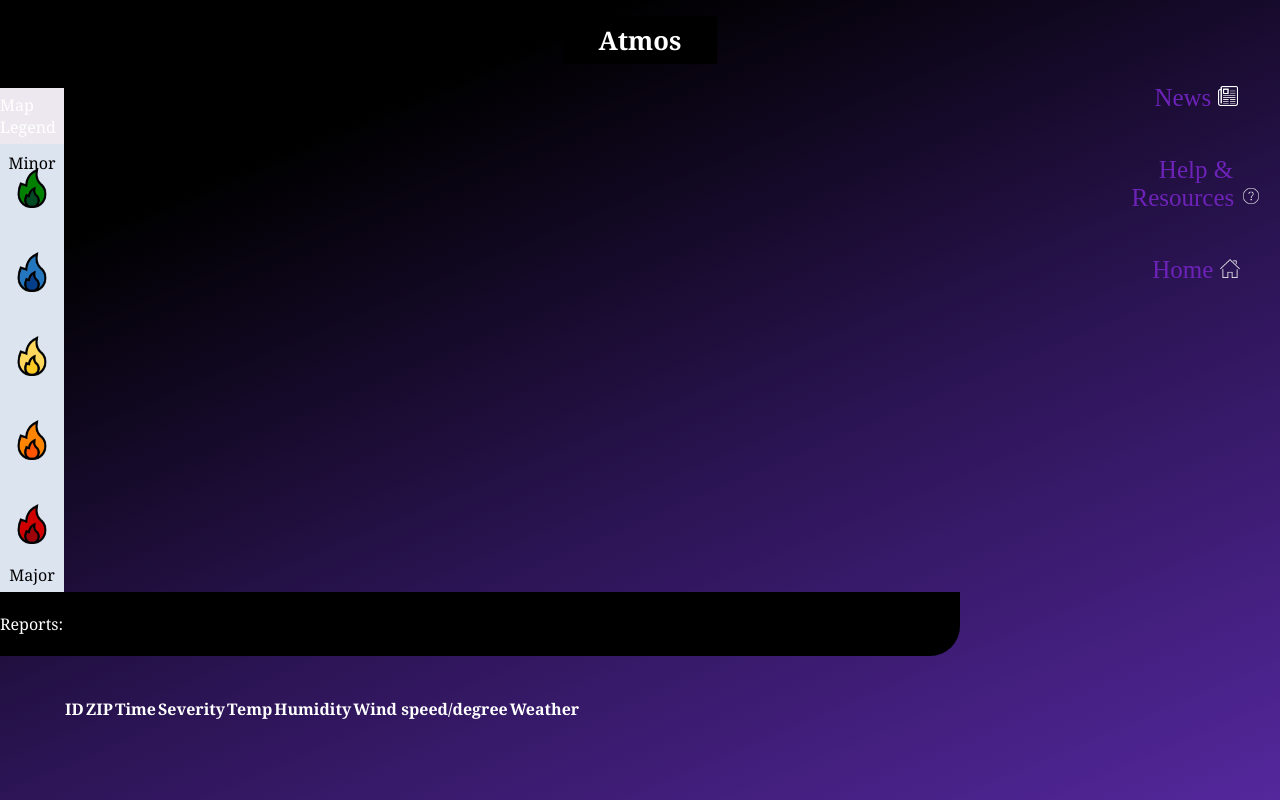
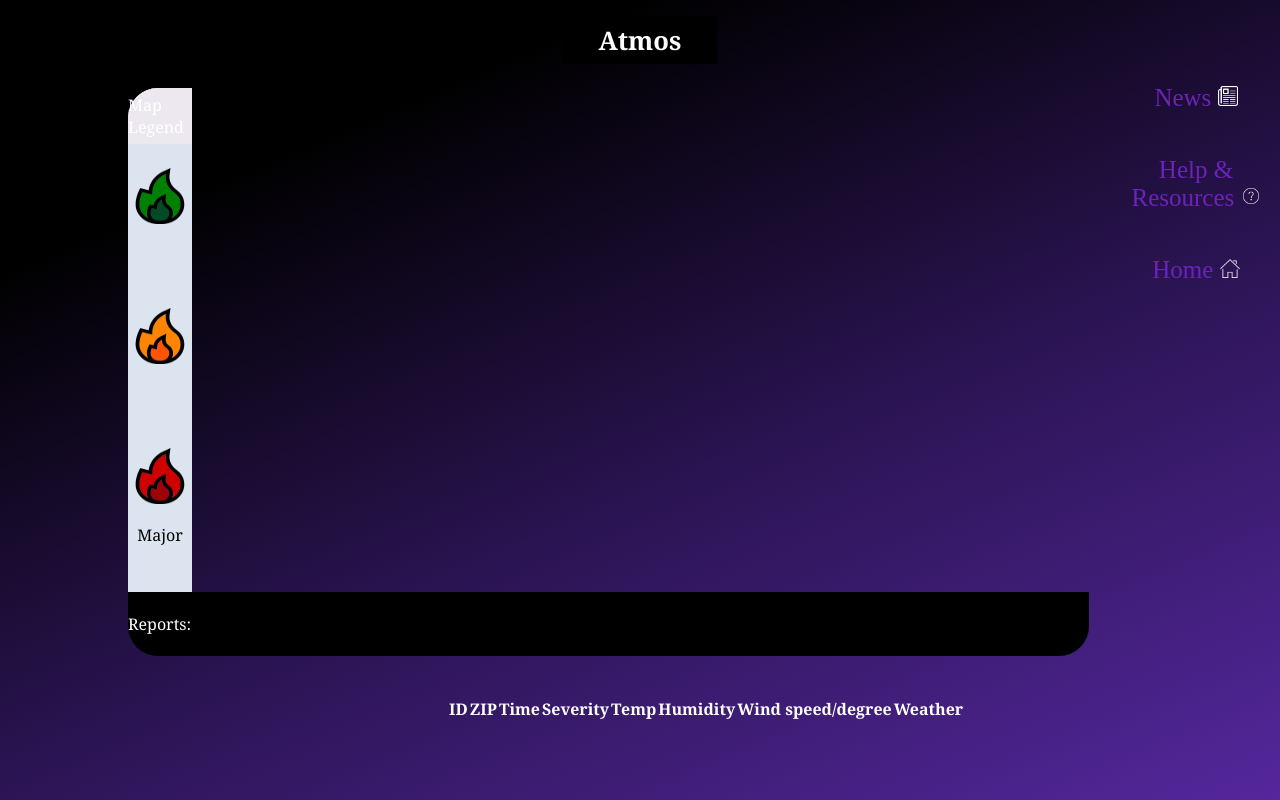
Before and after one commit to mateoFrancis/AtmosApp, a PHP site: page /ATMOS/Home.HTML in a window 1280 px wide. Run offline with PHP 8.4, Linux system fonts and the light colour scheme; lists and menus that the app fills with data are empty; some libraries are stand-ins or nearby versions.

Commit message:
Add files via upload

```diff
--- a/ATMOS/Home.HTML
+++ b/ATMOS/Home.HTML
@@ -42,11 +42,11 @@
                 <p  id= "legendTextTop">Minor</p>
             </div>
             <center>
-            <img src="images/green.png" style="width:3vw;height:5vh;margin-top:10vh;">
-            <img src="images/blue.png" style="width:3vw;height:5vh;margin-top: 5vh">
-            <img src="images/yellow.png" style="width:3vw;height:5vh;margin-top: 5vh">
-            <img src="images/orange.png" style="width:3vw;height:5vh;margin-top: 5vh">
-            <img src="images/red.png" style="width:3vw;height:5vh;margin-top: 5vh">
+            <img src="images/green.png" style="width:5vw;height:7vh;margin-top:10vh;">
+            <!--<img src="images/blue.png" style="width:3vw;height:5vh;margin-top: 5vh"> -->
+           <!-- <img src="images/yellow.png" style="width:5vw;height:7vh;margin-top: 10vh"> -->
+            <img src="images/orange.png" style="width:5vw;height:7vh;margin-top: 10vh">
+            <img src="images/red.png" style="width:5vw;height:7vh;margin-top: 10vh">
             <p style ="font-family: Georgia, 'Times New Roman', Times, serif;" >Major</p>
             </center>
         </div>
--- a/ATMOS/style.css
+++ b/ATMOS/style.css
@@ -86,7 +86,7 @@ body {
 #map {
     position: absolute;
     top: 5vh;
-    left: 5vw;
+    left: 15vw;
     width: 70vw;
     height: 63vh;
     border-top-right-radius: 30px;
@@ -104,8 +104,9 @@ hr.solid {
     background: #dce4ef;
     top:5vh;
     width: 5vw;
-    left:0vw;
+    left:10vw;
     height:63vh;
+    border-top-left-radius: 30px;
 }
 
 #legendTop{
@@ -113,26 +114,28 @@ hr.solid {
     background: #ede8f0;
     top:0vh;
     width: 5vw;
-    left:0vw;
+    left:0;
     height:7vh;
     color: white;
     display: flex;
     align-items: center;
     justify-content: center;
     font-family: Georgia, 'Times New Roman', Times, serif;
+    border-top-left-radius: 30px;
 
 }
 
 #legendTextTop{
     position:absolute;
     top: 6vh;
+    left: 10vh;
     color: black;
 }
 
 #live{
     overflow-x: overlay;
-    width: 75vw;
-    left:0vw;
+    width: 75.05vw;
+    left:10vw;
     bottom: 18vh;
     background-color: #000000;
     position: absolute;
@@ -144,13 +147,14 @@ hr.solid {
     font-family: Georgia, 'Times New Roman', Times, serif;
     flex-wrap: nowrap;
     white-space: nowrap;
+    border-bottom-left-radius: 30px;
 }
 
 table {
     position: absolute;
     color: white;
+    left:30vw;
     top: 85vh;
-    left: 0;
     margin: 2vh 5vw;
     font-family: Georgia, 'Times New Roman', Times, serif;
     line-height: 1.6;
```
